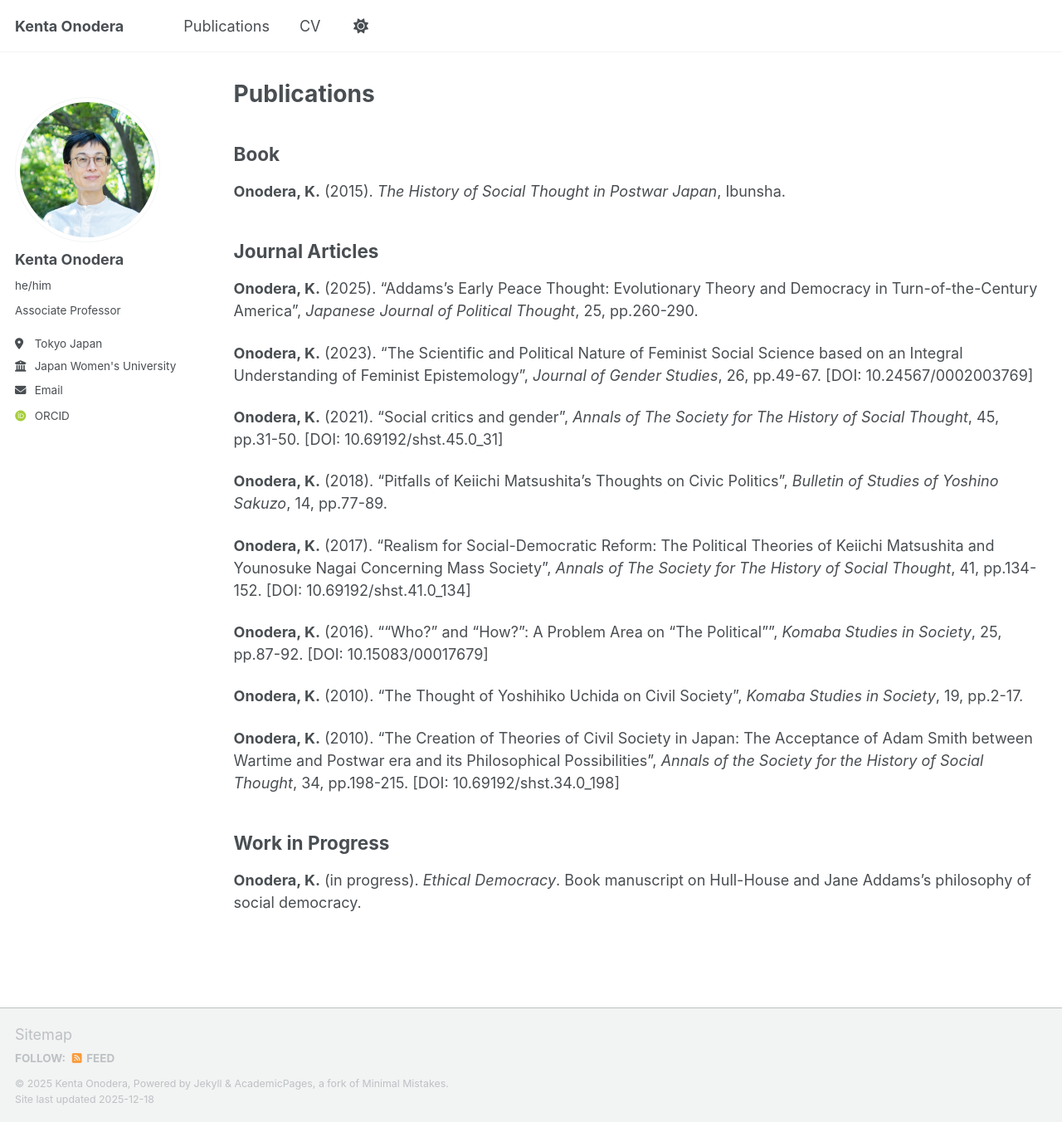
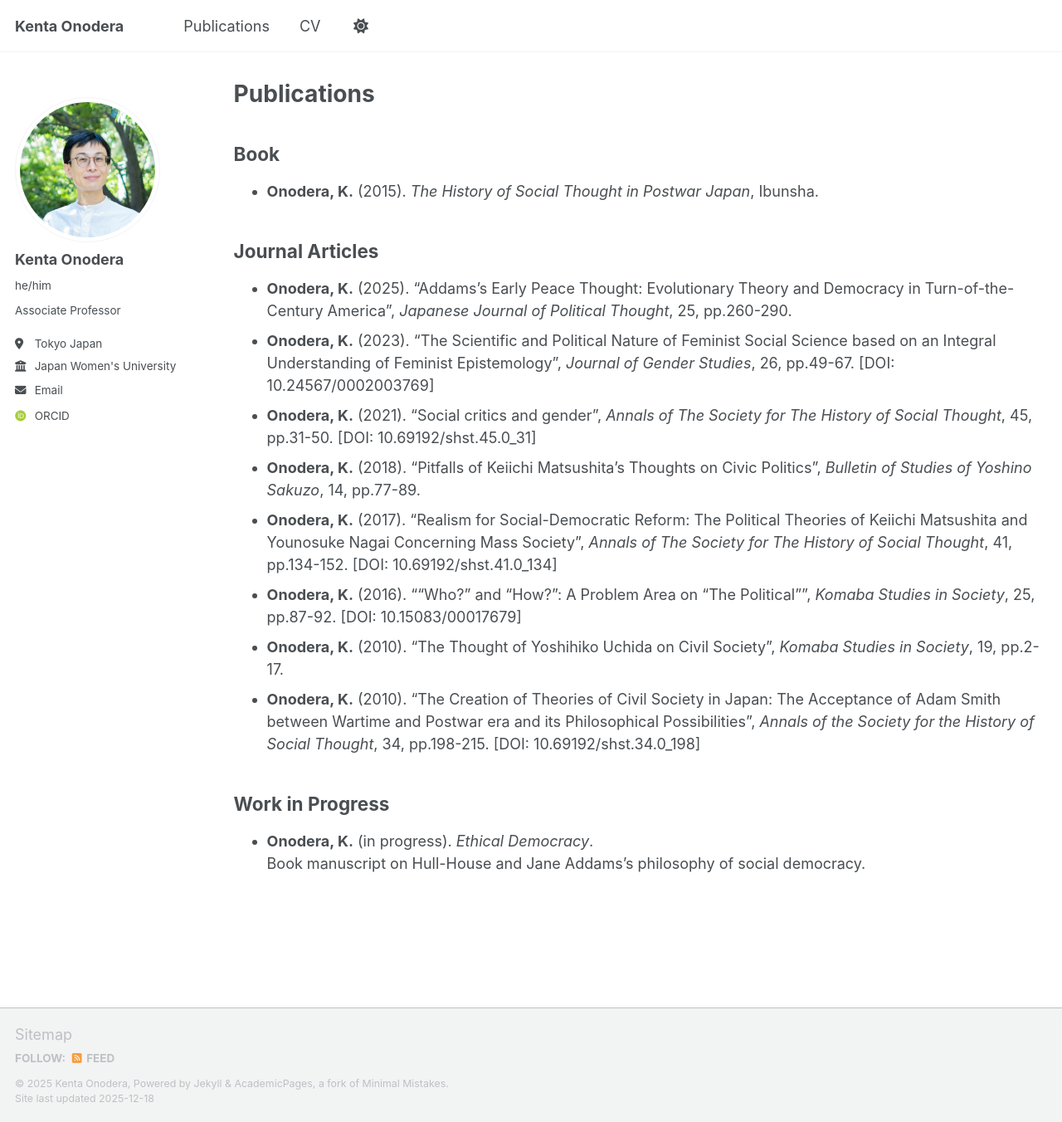
Before and after one commit to kenta-onodera/kenta-onodera.github.io, a Jekyll site: the page built from _pages/publications.md, in a window 1280 px wide and 1352 px high. Shown: the whole window at 83% size. Built offline with Jekyll 4.4.1, drawn with Linux system fonts in a browser that asks for light colours; some web fonts are replaced; a script bundle is joined from its source files by our own code; library files that are not in the unit come from our copies.

```diff
--- a/_includes/publications-list.md
+++ b/_includes/publications-list.md
@@ -1,24 +1,16 @@
 ## Book
-**Onodera, K.** (2015). *The History of Social Thought in Postwar Japan*, Ibunsha.
+- **Onodera, K.** (2015). *The History of Social Thought in Postwar Japan*, Ibunsha.
 
 ## Journal Articles
-**Onodera, K.** (2025). "Addams's Early Peace Thought: Evolutionary Theory and Democracy in Turn-of-the-Century America", *Japanese Journal of Political Thought*, 25, pp.260-290.
-
-**Onodera, K.** (2023). "The Scientific and Political Nature of Feminist Social Science based on an Integral Understanding of Feminist Epistemology", *Journal of Gender Studies*, 26, pp.49-67. [DOI: 10.24567/0002003769]
-
-**Onodera, K.** (2021). "Social critics and gender", *Annals of The Society for The History of Social Thought*, 45, pp.31-50. [DOI: 10.69192/shst.45.0_31]
-
-**Onodera, K.** (2018). "Pitfalls of Keiichi Matsushita's Thoughts on Civic Politics", *Bulletin of Studies of Yoshino Sakuzo*, 14, pp.77-89.
-
-**Onodera, K.** (2017). "Realism for Social-Democratic Reform: The Political Theories of Keiichi Matsushita and Younosuke Nagai Concerning Mass Society", *Annals of The Society for The History of Social Thought*, 41, pp.134-152. [DOI: 10.69192/shst.41.0_134]
-
-**Onodera, K.** (2016). ""Who?" and "How?": A Problem Area on "The Political"", *Komaba Studies in Society*, 25, pp.87-92. [DOI: 10.15083/00017679]
-
-**Onodera, K.** (2010). "The Thought of Yoshihiko Uchida on Civil Society", *Komaba Studies in Society*, 19, pp.2-17.
-
-**Onodera, K.** (2010). "The Creation of Theories of Civil Society in Japan: The Acceptance of Adam Smith between Wartime and Postwar era and its Philosophical Possibilities", *Annals of the Society for the History of Social Thought*, 34, pp.198-215. [DOI: 10.69192/shst.34.0_198]
+- **Onodera, K.** (2025). "Addams's Early Peace Thought: Evolutionary Theory and Democracy in Turn-of-the-Century America", *Japanese Journal of Political Thought*, 25, pp.260-290.
+- **Onodera, K.** (2023). "The Scientific and Political Nature of Feminist Social Science based on an Integral Understanding of Feminist Epistemology", *Journal of Gender Studies*, 26, pp.49-67. [DOI: 10.24567/0002003769]
+- **Onodera, K.** (2021). "Social critics and gender", *Annals of The Society for The History of Social Thought*, 45, pp.31-50. [DOI: 10.69192/shst.45.0_31]
+- **Onodera, K.** (2018). "Pitfalls of Keiichi Matsushita's Thoughts on Civic Politics", *Bulletin of Studies of Yoshino Sakuzo*, 14, pp.77-89.
+- **Onodera, K.** (2017). "Realism for Social-Democratic Reform: The Political Theories of Keiichi Matsushita and Younosuke Nagai Concerning Mass Society", *Annals of The Society for The History of Social Thought*, 41, pp.134-152. [DOI: 10.69192/shst.41.0_134]
+- **Onodera, K.** (2016). ""Who?" and "How?": A Problem Area on "The Political"", *Komaba Studies in Society*, 25, pp.87-92. [DOI: 10.15083/00017679]
+- **Onodera, K.** (2010). "The Thought of Yoshihiko Uchida on Civil Society", *Komaba Studies in Society*, 19, pp.2-17.
+- **Onodera, K.** (2010). "The Creation of Theories of Civil Society in Japan: The Acceptance of Adam Smith between Wartime and Postwar era and its Philosophical Possibilities", *Annals of the Society for the History of Social Thought*, 34, pp.198-215. [DOI: 10.69192/shst.34.0_198]
 
 ## Work in Progress
-
-**Onodera, K.** (in progress). *Ethical Democracy*.
+- **Onodera, K.** (in progress). *Ethical Democracy*.
 Book manuscript on Hull-House and Jane Addams's philosophy of social democracy.
```
